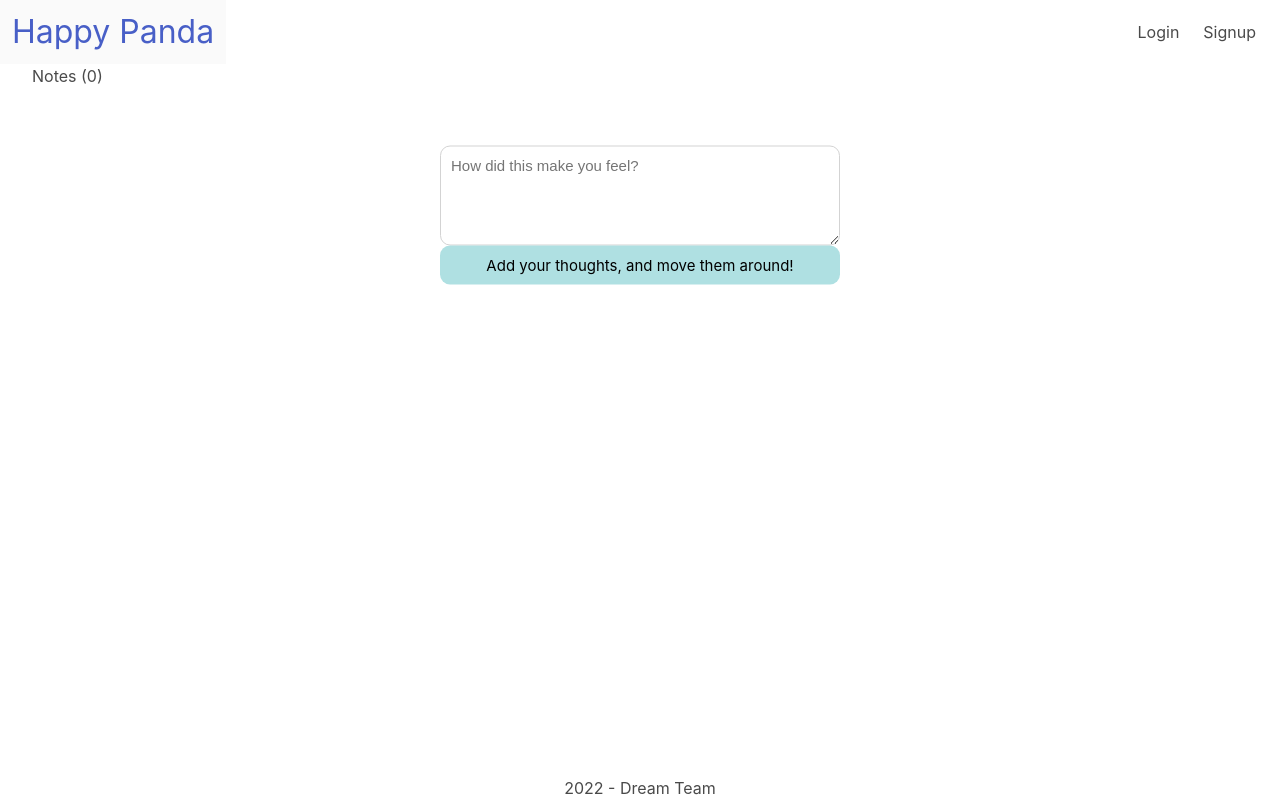
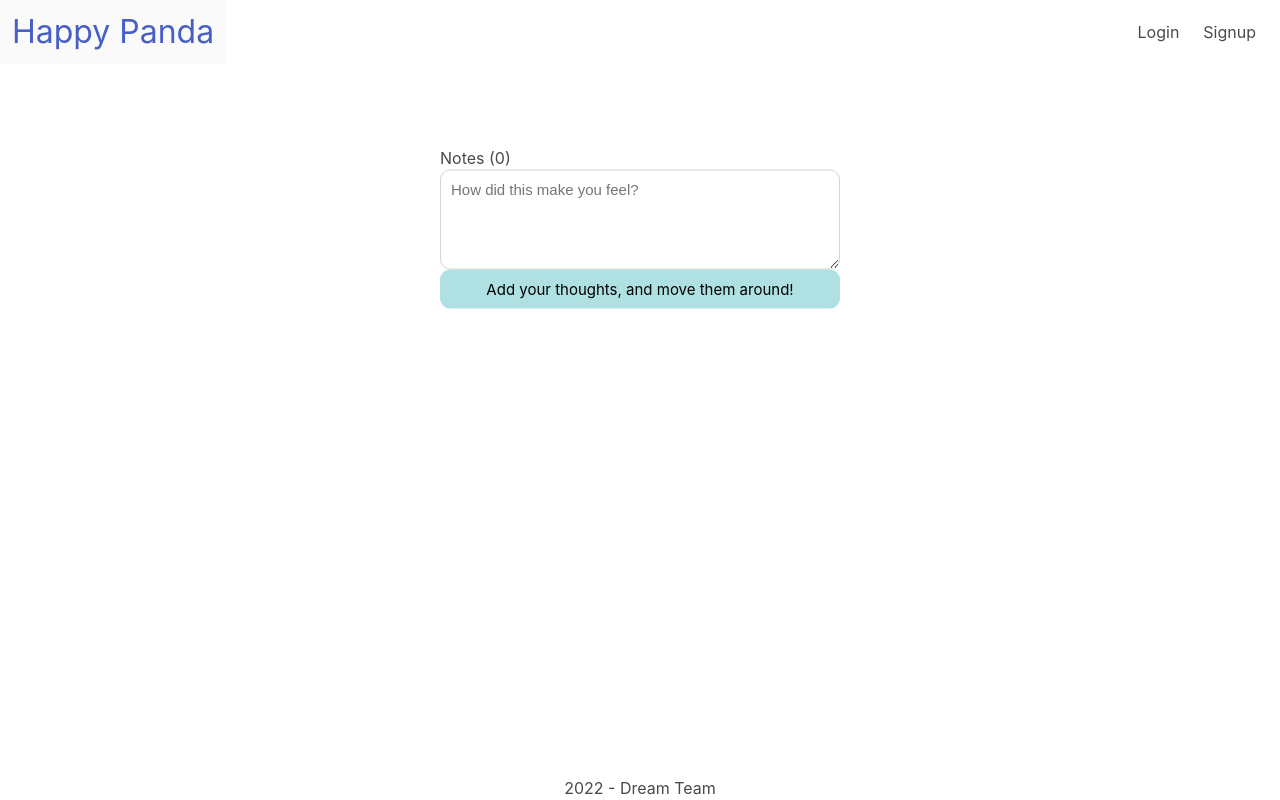
Before and after one commit to vivianc11/happy-panda, a React (Create React App) app in the folder client/: page /note in a window 1280 px wide. Built offline with nearby package versions, Linux system fonts and the light colour scheme.

Commit message:
updated readme, adjusted notes title

```diff
--- a/client/src/components/Notes/index.js
+++ b/client/src/components/Notes/index.js
@@ -69,9 +69,9 @@ export default function Note() {
 
     return (
         <div onDragOver={dragOver}>
+            <form onSubmit={addNote} className="note-form">
+
             <h1>Notes ({ notesState.totalNotes })</h1>
-
-            <form onSubmit={addNote} className="note-form">
                 <textarea value={noteInput}
                     onChange={event => setNoteInput(event.target.value)}
                     placeholder="How did this make you feel?"></textarea>
```
Also changed, not shown: 1 other file (tests, documents, lock files or other folders).
